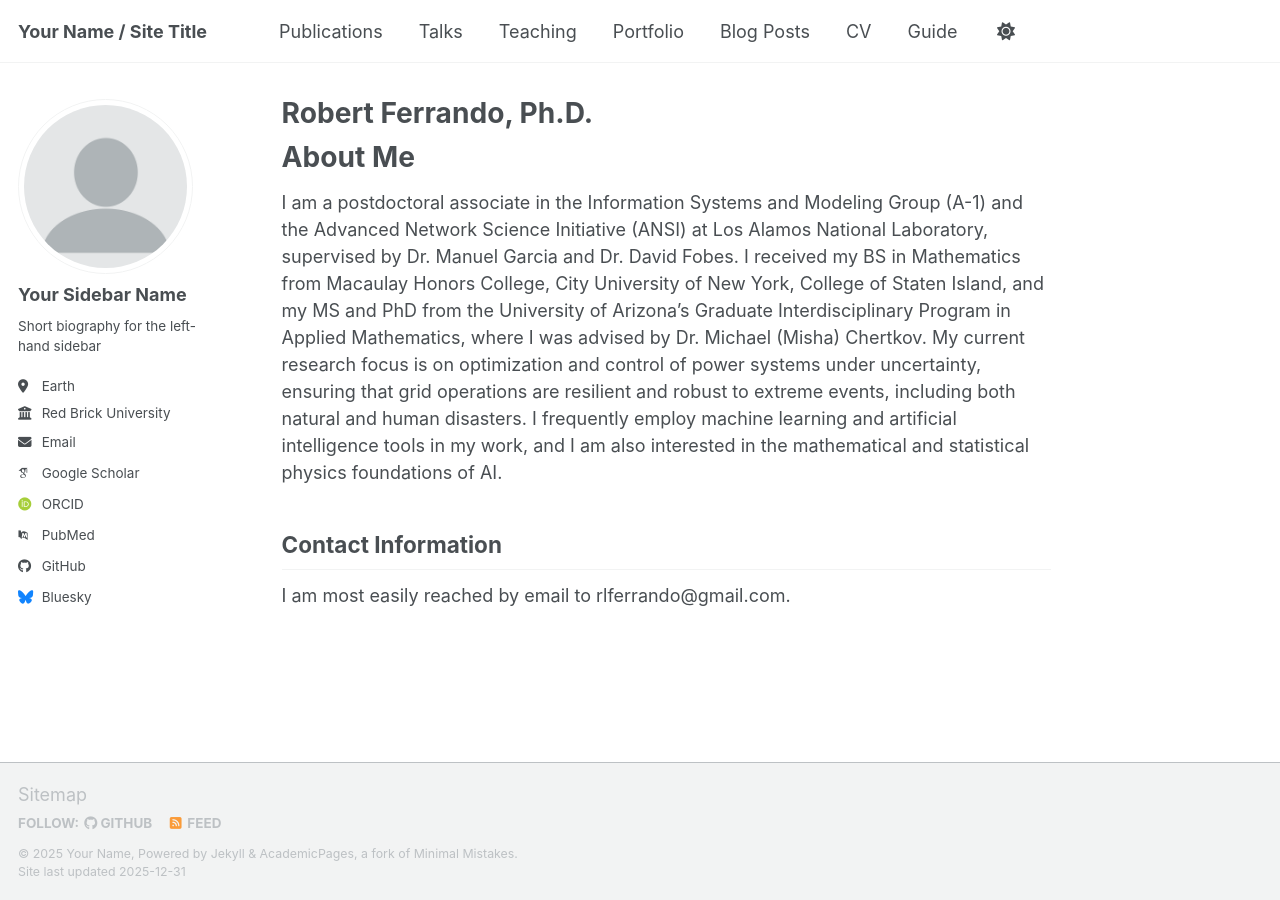
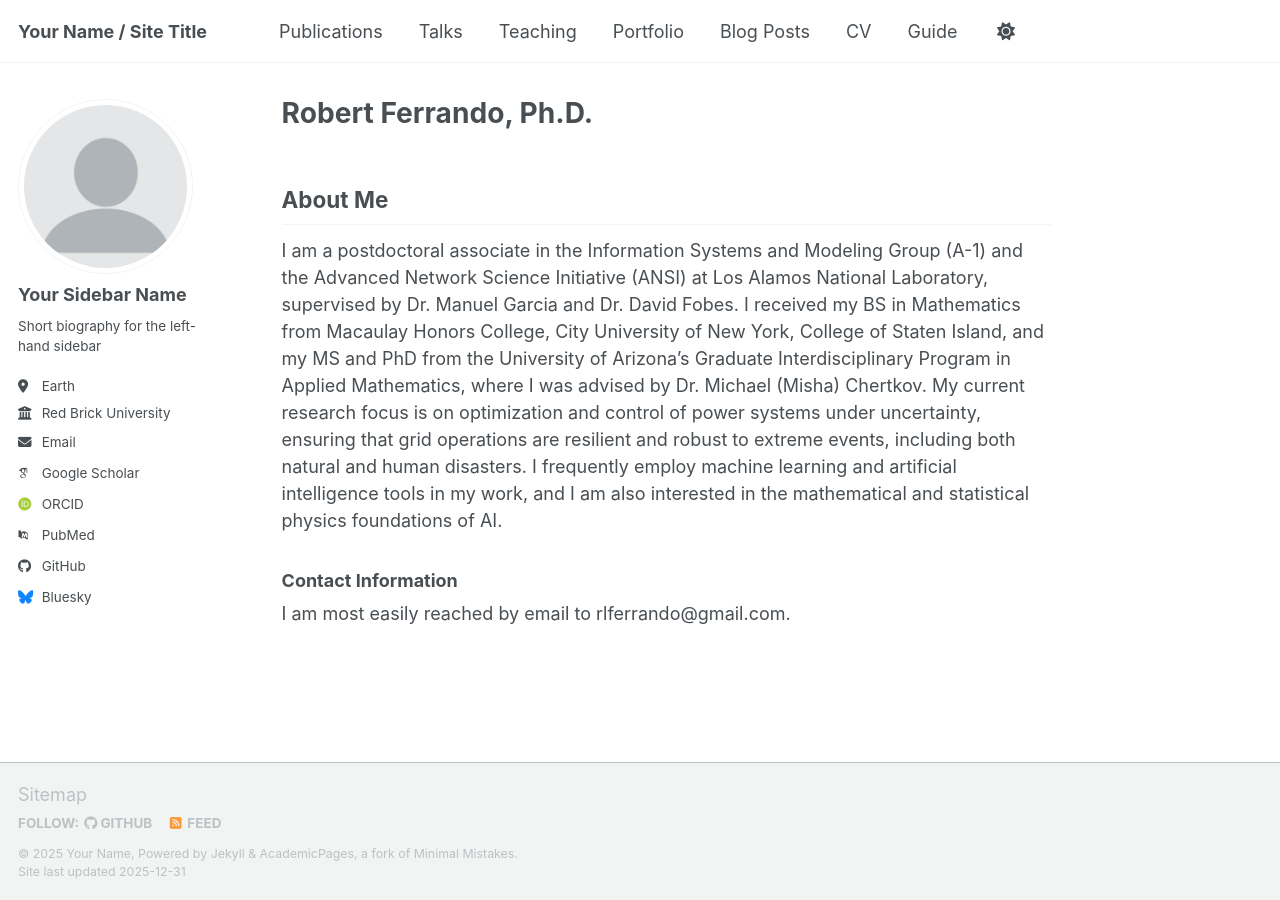
Before and after one commit to ferrandor/ferrandor.github.io, a Jekyll site: the page built from _pages/about.md, in a window 1280 px wide. Built offline with Jekyll 4.4.1, drawn with Linux system fonts in a browser that asks for light colours; some web fonts are replaced; a script bundle is joined from its source files by our own code; library files that are not in the unit come from our copies.

Commit message:
reformatted headers

```diff
--- a/_pages/about.md
+++ b/_pages/about.md
@@ -7,10 +7,10 @@ redirect_from:
   - /about.html
 ---
 
-# About Me
+## About Me
 
 I am a postdoctoral associate in the Information Systems and Modeling Group (A-1) and the Advanced Network Science Initiative (ANSI) at Los Alamos National Laboratory, supervised by Dr. Manuel Garcia and Dr. David Fobes. I received my BS in Mathematics from Macaulay Honors College, City University of New York, College of Staten Island, and my MS and PhD from the University of Arizona's Graduate Interdisciplinary Program in Applied Mathematics, where I was advised by Dr. Michael (Misha) Chertkov. My current research focus is on optimization and control of power systems under uncertainty, ensuring that grid operations are resilient and robust to extreme events, including both natural and human disasters. I frequently employ machine learning and artificial intelligence tools in my work, and I am also interested in the mathematical and statistical physics foundations of AI.
 
-## Contact Information
+### Contact Information
 
 I am most easily reached by email to rlferrando@gmail.com.
```
